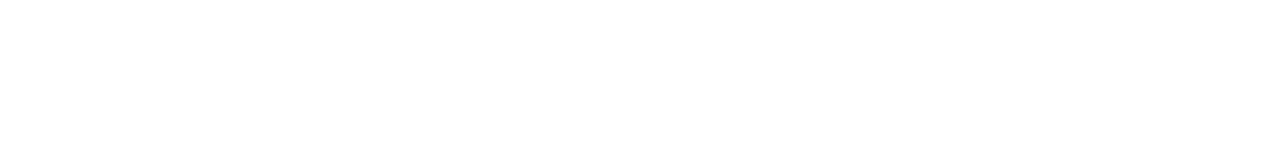
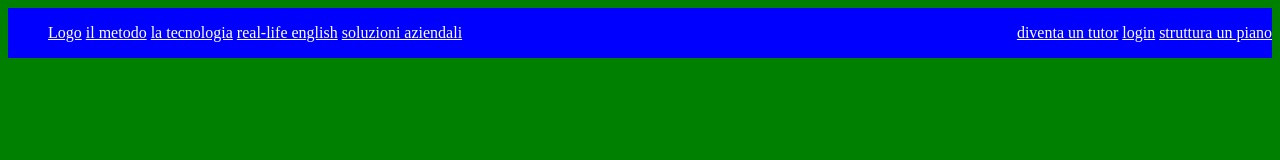
Before and after one commit to stefanoriccio1/html-css-fluentify, a plain HTML site: page index.html in a window 1280 px wide. Drawn offline with Linux system fonts and the light colour scheme.

Commit message:
Iniziata struttura header top e navbar

```diff
--- a/css/style.css
+++ b/css/style.css
@@ -3,3 +3,38 @@
   margin:0
   padding:0
 }
+body {
+  position: relative;
+  background-color: green;
+}
+/* container */
+.container {
+ background-color: blue;
+ text-align: center;
+}
+/* header top */
+.header-top:after {
+  content: "";
+  display: table;
+  clear: both;
+}
+.navbar-left{
+  float: left;
+}
+.navbar-right{
+  float: right;
+}
+
+/* navbar */
+.lista{
+  text-decoration: none;
+  list-style: none;
+  text-align: center;
+  color: white;
+}
+.lista li{
+  display: inline;
+}
+.lista li a{
+  color: white;
+}
--- a/index.html
+++ b/index.html
@@ -12,7 +12,26 @@
       <header>
         <!-- inizio header top -->
         <div class="header-top">
-
+          <!-- inizio navbar sinistra -->
+          <nav class=navbar-left>
+            <ul class=lista>
+              <li><a href="#">Logo</a></li>
+              <li><a href="#">il metodo</a></li>
+              <li><a href="#">la tecnologia</a></li>
+              <li><a href="#">real-life english</a></li>
+              <li><a href="#">soluzioni aziendali</a></li>
+            </ul>
+          </nav>
+          <!-- fine navbar sinistra -->
+          <!-- inizio navbar destra -->
+          <nav class="navbar-right">
+            <ul class="lista">
+              <li><a href="#">diventa un tutor</a></li>
+              <li><a class="button" href="#">login</a></li>
+              <li><a class="button" href="#">struttura un piano</a></li>
+            </ul>
+          </nav>
+          <!-- fine nabar destra -->
         </div>
         <!-- fine header top -->
         <!-- inizio header bottom -->
```
